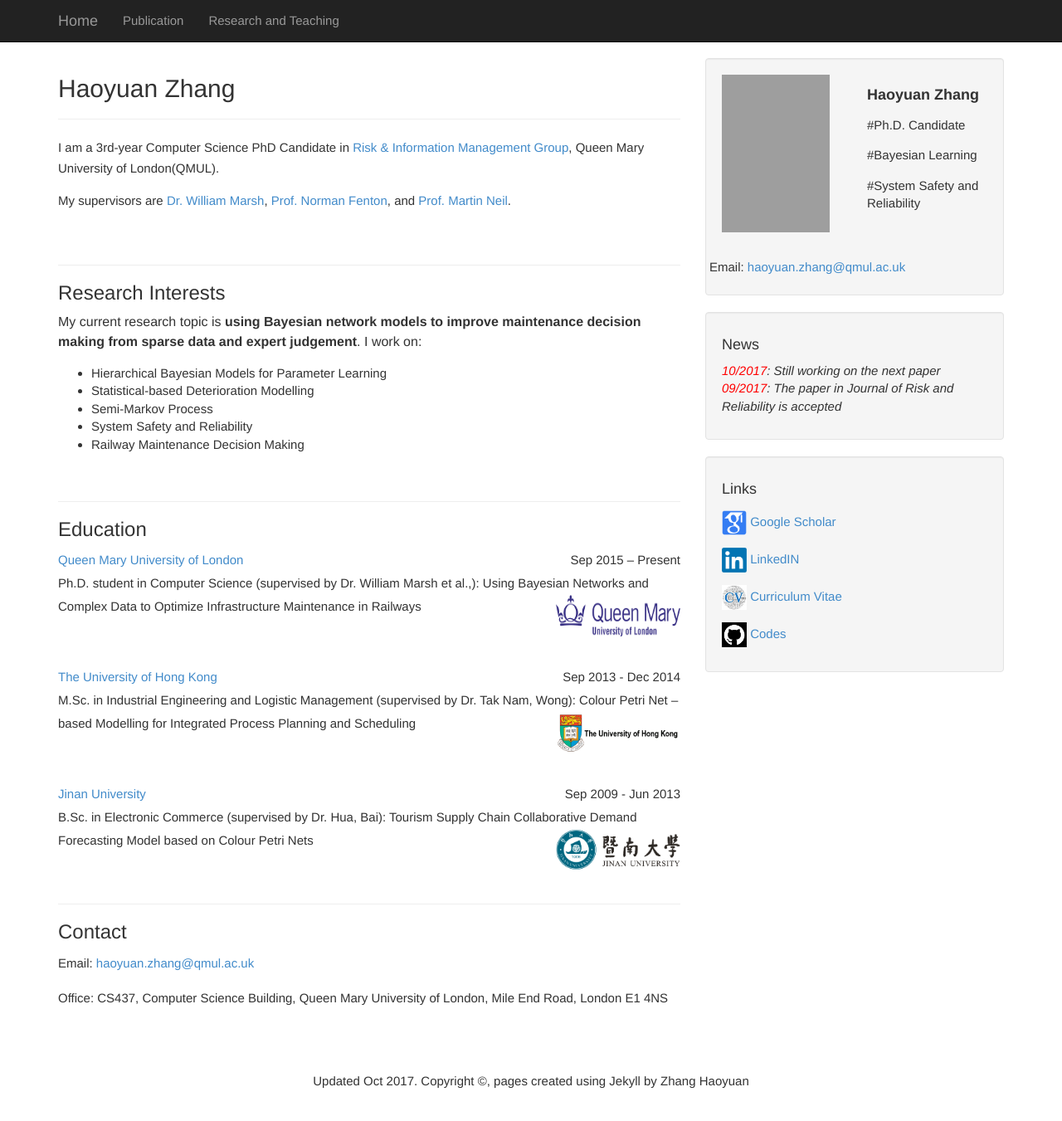
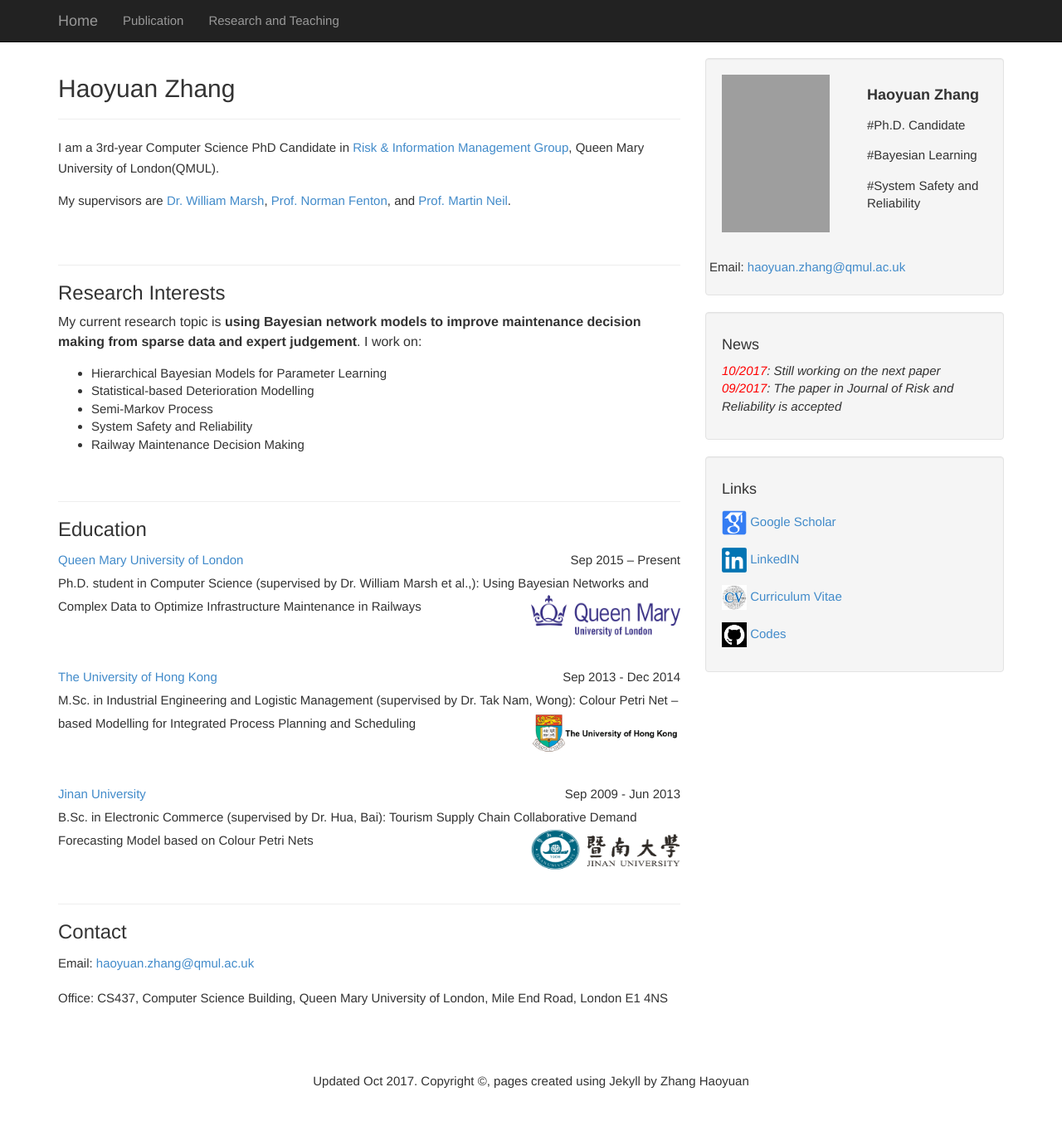
Before and after one commit to july0905/haoyuanzhang1990.github.io, a Jekyll site: the page built from index.html, in a window 1280 px wide and 1364 px high. Shown: the top 1351 px of the window at 83% size. Built offline with Jekyll 4.4.1, drawn with Linux system fonts in a browser that asks for light colours; the list of posts is cut into pages by our own code; grey boxes are pictures that could not be loaded.

Commit message:
Update index.html

```diff
--- a/index.html
+++ b/index.html
@@ -50,7 +50,7 @@ Railway Maintenance Decision Making
 <p style="text-align:left;">
 <a href="http://www.qmul.ac.uk/">Queen Mary University of London</a><span style="float:right;">Sep 2015 – Present </span>
 	<br>Ph.D. student in Computer Science (supervised by Dr. William Marsh et al.,): Using Bayesian Networks and Complex Data to Optimize Infrastructure Maintenance in Railways
- <span style="float:right;"><a href="http://www.qmul.ac.uk/"><img src="qmul.png" height="50" width="150">
+ <span style="float:right;"><a href="http://www.qmul.ac.uk/"><img src="qmul.png" height="50" width="180">
                                         </a></span>
 </p>
 <p>&nbsp;</p>
@@ -62,7 +62,7 @@ Railway Maintenance Decision Making
                 </a><span style="float:right;">Sep 2013 - Dec 2014</span>
 
 <br>M.Sc. in Industrial Engineering and Logistic Management (supervised by Dr. Tak Nam, Wong): Colour Petri Net – based Modelling for Integrated Process Planning and Scheduling
-    <span style="float:right;"><a href="http://www.hku.hk/"><img src="hku.gif" height="50" width="150">
+    <span style="float:right;"><a href="http://www.hku.hk/"><img src="hku.gif" height="50" width="180">
                                         </a></span>
 </p>
 <p>&nbsp;</p>
@@ -72,7 +72,7 @@ Railway Maintenance Decision Making
                 </a><span style="float:right;">Sep 2009 - Jun 2013 </span>
 
 <br>B.Sc. in Electronic Commerce (supervised by Dr. Hua, Bai): Tourism Supply Chain Collaborative Demand Forecasting Model based on Colour Petri Nets
- <span style="float:right;"><a href="https://www.jnu.edu.cn/"><img src="jnu.png" height="50" width="150">
+ <span style="float:right;"><a href="https://www.jnu.edu.cn/"><img src="jnu.png" height="50" width="180">
                                         </a></span>
 </p>
 
```
